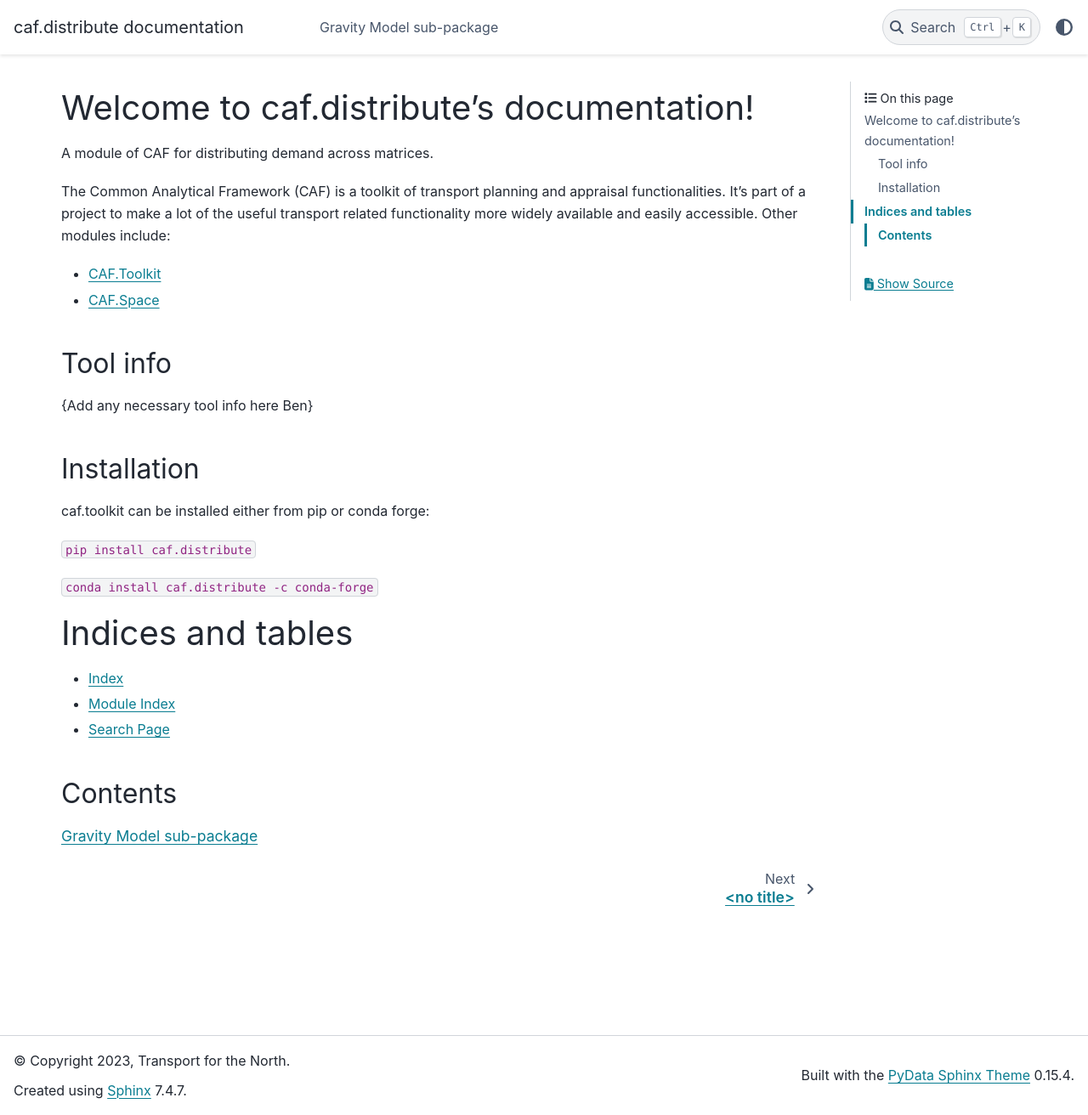
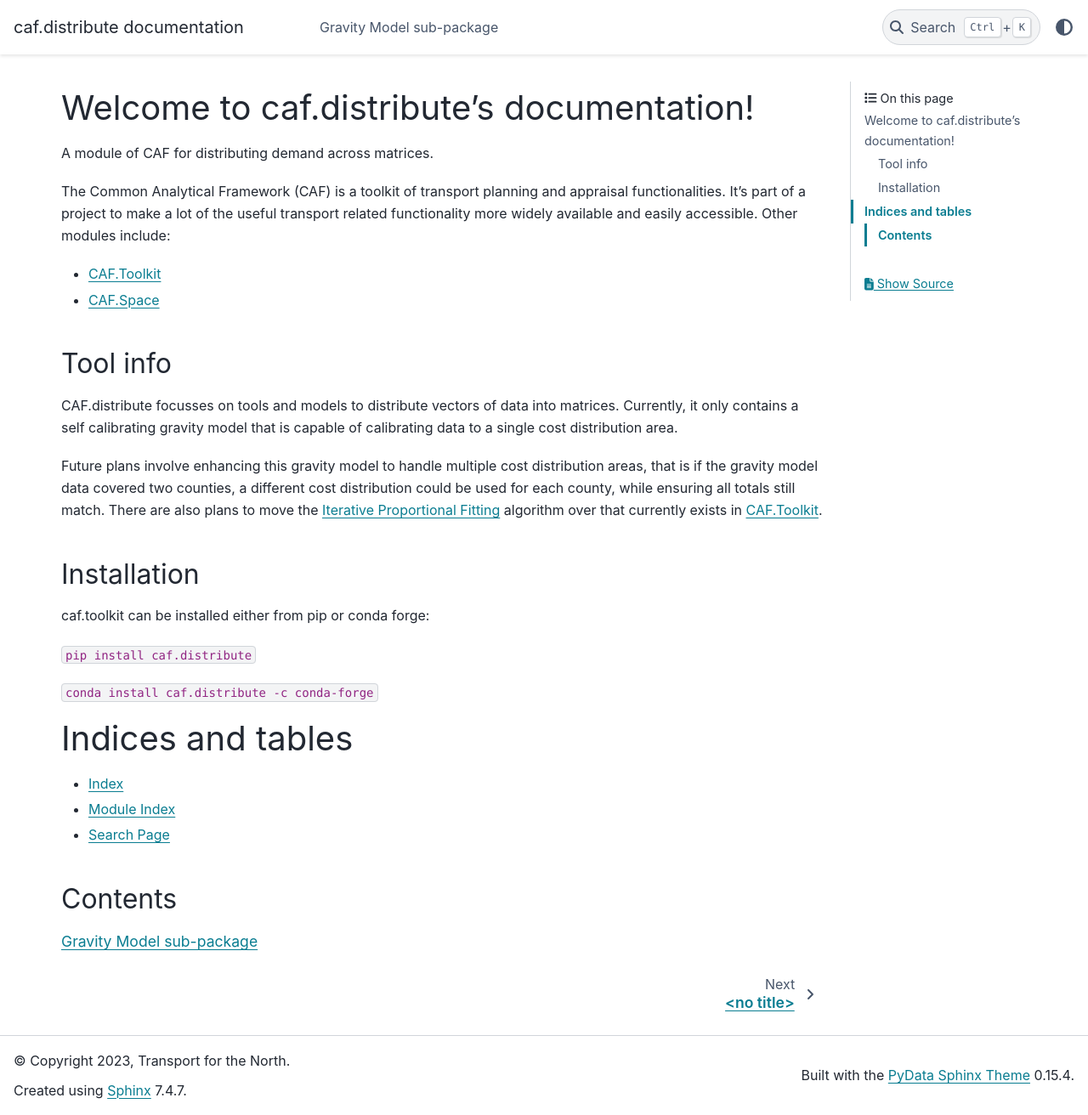
Before and after one commit to Transport-for-the-North/caf.distribute, a Sphinx documentation site: the page built from docs/index.rst, in a window 1280 px wide and 1312 px high. Shown: the whole window at 85% size. Built offline with Sphinx 7.4.7 and the PyData theme 0.15.4, drawn with Linux system fonts in a browser that asks for light colours.

Commit message:
Update docs/index.rst
Co-authored-by: Ben <68055450+BenTaylor-TfN@users.noreply.github.com>

```diff
--- a/docs/index.rst
+++ b/docs/index.rst
@@ -17,7 +17,11 @@ The Common Analytical Framework (CAF) is a toolkit of transport planning and app
 Tool info
 ---------
 
-{Add any necessary tool info here Ben}
+CAF.distribute focusses on tools and models to distribute vectors of data into matrices.
+Currently, it only contains a self calibrating gravity model that is capable of calibrating data to a single cost distribution area.
+
+Future plans involve enhancing this gravity model to handle multiple cost distribution areas, that is if the gravity model data covered two counties, a different cost distribution could be used for each county, while ensuring all totals still match.
+There are also plans to move the `Iterative Proportional Fitting <https://en.wikipedia.org/wiki/Iterative_proportional_fitting>`_ algorithm over that currently exists in `CAF.Toolkit <https://github.com/Transport-for-the-North/caf.toolkit/blob/3c7ba4b7d770e90fcadb81672c9c485bcf08cecf/src/caf/toolkit/iterative_proportional_fitting.py#L837>`_.
 
 Installation
 ------------
```
